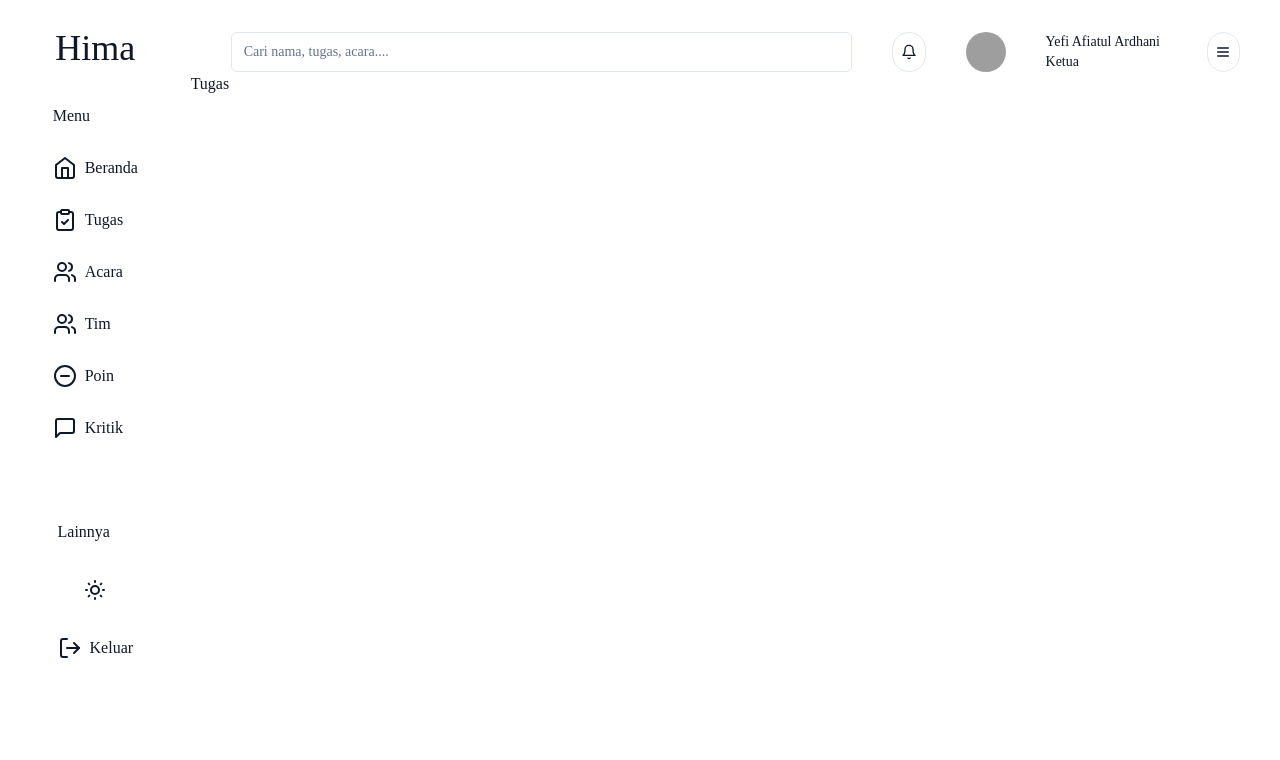
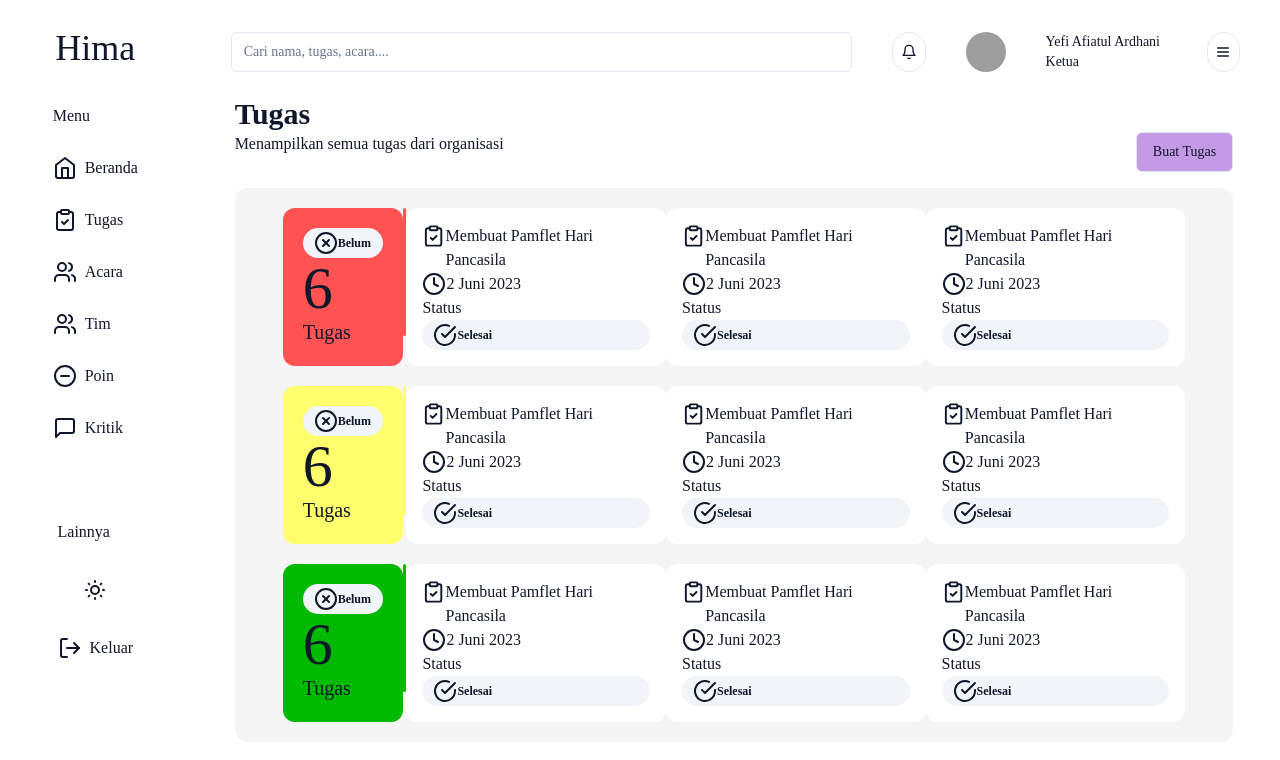
Before and after one commit to mensafri/organizingweb, a Next.js app: page /tugas in a window 1280 px wide. Shown: the top 760 px of the page. Built offline with nearby package versions, Linux system fonts and the light colour scheme; grey boxes are pictures that could not be loaded.

Commit message:
tugas page

```diff
--- a/app/tugas/page.tsx
+++ b/app/tugas/page.tsx
@@ -1,7 +1,68 @@
-import React from 'react'
+import React from "react"
+import { XCircle } from "lucide-react"
+
+import { Badge } from "@/components/ui/badge"
+import DialogTugas from "@/components/dialog-tugas"
+import TugasComponent from "@/components/tugascomp"
 
 export default function Tugas() {
   return (
-    <div>Tugas</div>
+    <div className="mb-0 ml-11 mt-6  flex w-11/12 flex-col">
+      <h1 className="text-3xl font-bold">Tugas</h1>
+      <div className="flex flex-row justify-between">
+        <p className="font-light">Menampilkan semua tugas dari organisasi</p>
+        <DialogTugas />
+      </div>
+      <div className="mt-4 flex flex-col rounded-xl bg-[#F5F5F5] ">
+        {/* Tugas Belum Selesai */}
+        <div className="mx-12 mt-5 flex flex-row justify-around">
+          <div className="rounded-xl bg-[#FF5252] p-5">
+            <Badge variant="secondary" className="flex flex-row">
+              <XCircle />
+              Belum
+            </Badge>
+            <p className="text-xl">
+              <span className="text-6xl">6</span> Tugas
+            </p>
+          </div>
+          <div className="h-32 w-1 rounded-xl bg-[#FF5252]"></div>
+          <TugasComponent />
+          <TugasComponent />
+          <TugasComponent />
+        </div>
+        {/* Tugas Proses */}
+        <div className="mx-12 my-5 flex flex-row justify-around">
+          <div className="rounded-xl bg-[#FFFF6E] p-5">
+            <Badge variant="secondary" className="flex flex-row">
+              <XCircle />
+              Belum
+            </Badge>
+            <p className="text-xl">
+              <span className="text-6xl">6</span> Tugas
+            </p>
+          </div>
+          <div className="h-32 w-1 rounded-xl bg-[#FFFF6E]"></div>
+          <TugasComponent />
+          <TugasComponent />
+          <TugasComponent />
+        </div>
+        {/* Tugas Selesai */}
+        <div className="mx-12 mb-5 flex flex-row justify-around">
+          <div className="rounded-xl bg-[#00BA00] p-5">
+            <Badge variant="secondary" className="flex flex-row">
+              <XCircle />
+              Belum
+            </Badge>
+            <p className="text-xl">
+              <span className="text-6xl">6</span> Tugas
+            </p>
+          </div>
+          <div className="h-32 w-1 rounded-xl bg-[#00BA00]"></div>
+          <TugasComponent />
+          <TugasComponent />
+          <TugasComponent />
+        </div>
+      </div>
+    </div>
   )
 }
--- /dev/null
+++ b/components/dialog-tugas.tsx
@@ -0,0 +1,49 @@
+import { Button } from "@/components/ui/button"
+import {
+  Dialog,
+  DialogContent,
+  DialogDescription,
+  DialogFooter,
+  DialogHeader,
+  DialogTitle,
+  DialogTrigger,
+} from "@/components/ui/dialog"
+import { Input } from "@/components/ui/input"
+import { Label } from "@/components/ui/label"
+
+const DialogTugas = () => {
+  return (
+    <Dialog>
+      <DialogTrigger asChild>
+        <Button variant="outline" className="bg-[#C499E5]">Buat Tugas</Button>
+      </DialogTrigger>
+      <DialogContent className="sm:max-w-[425px]">
+        <DialogHeader>
+          <DialogTitle>Edit profile</DialogTitle>
+          <DialogDescription>
+            Make changes to your profile here. Click save when youre done.
+          </DialogDescription>
+        </DialogHeader>
+        <div className="grid gap-4 py-4">
+          <div className="grid grid-cols-4 items-center gap-4">
+            <Label htmlFor="name" className="text-right">
+              Name
+            </Label>
+            <Input id="name" value="Pedro Duarte" className="col-span-3" />
+          </div>
+          <div className="grid grid-cols-4 items-center gap-4">
+            <Label htmlFor="username" className="text-right">
+              Username
+            </Label>
+            <Input id="username" value="@peduarte" className="col-span-3" />
+          </div>
+        </div>
+        <DialogFooter>
+          <Button type="submit">Save changes</Button>
+        </DialogFooter>
+      </DialogContent>
+    </Dialog>
+  )
+}
+
+export default DialogTugas
--- /dev/null
+++ b/components/tugascomp.tsx
@@ -0,0 +1,26 @@
+import { CheckCircle, ClipboardCheck, Clock } from "lucide-react"
+
+import { Badge } from "./ui/badge"
+
+interface TugasComponentType {}
+
+const TugasComponent = () => {
+  return (
+    <div className="col-span-2 flex flex-col rounded-xl bg-[#FFFFFF] p-4">
+      <div className="flex flex-row">
+        <ClipboardCheck />
+        Membuat Pamflet Hari Pancasila
+      </div>
+      <div className="flex flex-row">
+        <Clock />2 Juni 2023
+      </div>
+      Status
+      <Badge variant="secondary" className="flex flex-row">
+        <CheckCircle />
+        Selesai
+      </Badge>
+    </div>
+  )
+}
+
+export default TugasComponent
--- /dev/null
+++ b/components/ui/dialog.tsx
@@ -0,0 +1,128 @@
+"use client"
+
+import * as React from "react"
+import * as DialogPrimitive from "@radix-ui/react-dialog"
+import { X } from "lucide-react"
+
+import { cn } from "@/lib/utils"
+
+const Dialog = DialogPrimitive.Root
+
+const DialogTrigger = DialogPrimitive.Trigger
+
+const DialogPortal = ({
+  className,
+  children,
+  ...props
+}: DialogPrimitive.DialogPortalProps) => (
+  <DialogPrimitive.Portal className={cn(className)} {...props}>
+    <div className="fixed inset-0 z-50 flex items-start justify-center sm:items-center">
+      {children}
+    </div>
+  </DialogPrimitive.Portal>
+)
+DialogPortal.displayName = DialogPrimitive.Portal.displayName
+
+const DialogOverlay = React.forwardRef<
+  React.ElementRef<typeof DialogPrimitive.Overlay>,
+  React.ComponentPropsWithoutRef<typeof DialogPrimitive.Overlay>
+>(({ className, ...props }, ref) => (
+  <DialogPrimitive.Overlay
+    ref={ref}
+    className={cn(
+      "fixed inset-0 z-50 bg-background/80 backdrop-blur-sm transition-all duration-100 data-[state=closed]:animate-out data-[state=closed]:fade-out data-[state=open]:fade-in",
+      className
+    )}
+    {...props}
+  />
+))
+DialogOverlay.displayName = DialogPrimitive.Overlay.displayName
+
+const DialogContent = React.forwardRef<
+  React.ElementRef<typeof DialogPrimitive.Content>,
+  React.ComponentPropsWithoutRef<typeof DialogPrimitive.Content>
+>(({ className, children, ...props }, ref) => (
+  <DialogPortal>
+    <DialogOverlay />
+    <DialogPrimitive.Content
+      ref={ref}
+      className={cn(
+        "fixed z-50 grid w-full gap-4 rounded-b-lg border bg-background p-6 shadow-lg animate-in data-[state=open]:fade-in-90 data-[state=open]:slide-in-from-bottom-10 sm:max-w-lg sm:rounded-lg sm:zoom-in-90 data-[state=open]:sm:slide-in-from-bottom-0",
+        className
+      )}
+      {...props}
+    >
+      {children}
+      <DialogPrimitive.Close className="absolute right-4 top-4 rounded-sm opacity-70 ring-offset-background transition-opacity hover:opacity-100 focus:outline-none focus:ring-2 focus:ring-ring focus:ring-offset-2 disabled:pointer-events-none data-[state=open]:bg-accent data-[state=open]:text-muted-foreground">
+        <X className="h-4 w-4" />
+        <span className="sr-only">Close</span>
+      </DialogPrimitive.Close>
+    </DialogPrimitive.Content>
+  </DialogPortal>
+))
+DialogContent.displayName = DialogPrimitive.Content.displayName
+
+const DialogHeader = ({
+  className,
+  ...props
+}: React.HTMLAttributes<HTMLDivElement>) => (
+  <div
+    className={cn(
+      "flex flex-col space-y-1.5 text-center sm:text-left",
+      className
+    )}
+    {...props}
+  />
+)
+DialogHeader.displayName = "DialogHeader"
+
+const DialogFooter = ({
+  className,
+  ...props
+}: React.HTMLAttributes<HTMLDivElement>) => (
+  <div
+    className={cn(
+      "flex flex-col-reverse sm:flex-row sm:justify-end sm:space-x-2",
+      className
+    )}
+    {...props}
+  />
+)
+DialogFooter.displayName = "DialogFooter"
+
+const DialogTitle = React.forwardRef<
+  React.ElementRef<typeof DialogPrimitive.Title>,
+  React.ComponentPropsWithoutRef<typeof DialogPrimitive.Title>
+>(({ className, ...props }, ref) => (
+  <DialogPrimitive.Title
+    ref={ref}
+    className={cn(
+      "text-lg font-semibold leading-none tracking-tight",
+      className
+    )}
+    {...props}
+  />
+))
+DialogTitle.displayName = DialogPrimitive.Title.displayName
+
+const DialogDescription = React.forwardRef<
+  React.ElementRef<typeof DialogPrimitive.Description>,
+  React.ComponentPropsWithoutRef<typeof DialogPrimitive.Description>
+>(({ className, ...props }, ref) => (
+  <DialogPrimitive.Description
+    ref={ref}
+    className={cn("text-sm text-muted-foreground", className)}
+    {...props}
+  />
+))
+DialogDescription.displayName = DialogPrimitive.Description.displayName
+
+export {
+  Dialog,
+  DialogTrigger,
+  DialogContent,
+  DialogHeader,
+  DialogFooter,
+  DialogTitle,
+  DialogDescription,
+}
--- a/package.json
+++ b/package.json
@@ -15,6 +15,7 @@
   },
   "dependencies": {
     "@radix-ui/react-avatar": "^1.0.3",
+    "@radix-ui/react-dialog": "^1.0.4",
     "@radix-ui/react-label": "^2.0.2",
     "@radix-ui/react-popover": "^1.0.6",
     "@radix-ui/react-slot": "^1.0.2",
```
Also changed, not shown: 1 other file (tests, documents, lock files or other folders).
